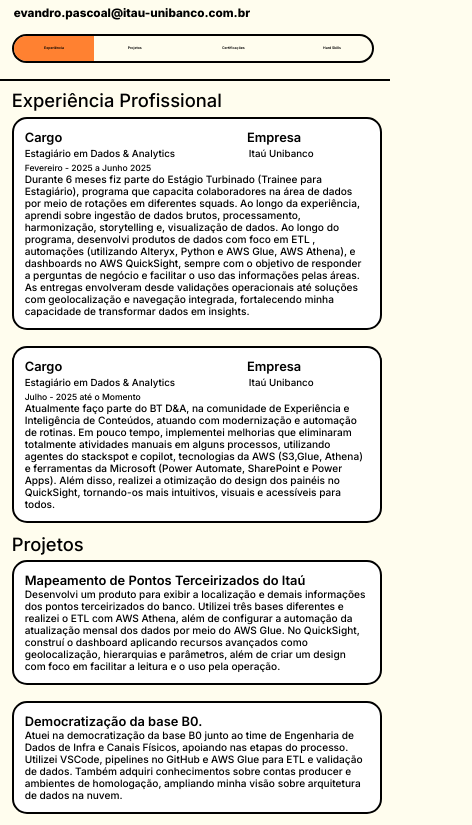
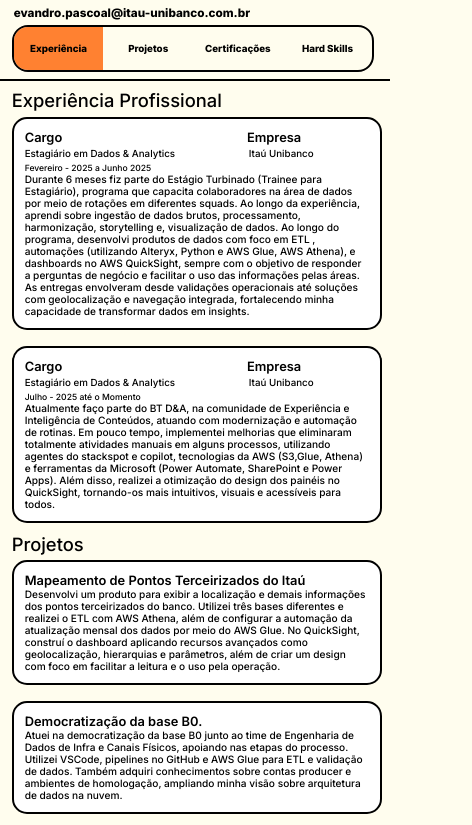
Before and after one commit to EvandroPascoal/Portfolio, a plain HTML site: page index.html in a window 390 px wide. Shown: the part 151-976 px from the top of the page, 472 px wide, since content can reach past the window. Drawn offline with Linux system fonts and the light colour scheme.

Commit message:
att js css

```diff
--- a/script.js
+++ b/script.js
@@ -177,3 +177,19 @@
   atualizarDestaque();
   ativarHoverBadges();
 });
+
+// ----------------------
+
+const style2 = document.querySelector('link[href="style_2.css"]');
+
+function checarTamanhoTela() {
+  if (window.matchMedia("(max-width: 768px)").matches) {
+    style2.disabled = true;  // Desativa o CSS
+  } else {
+    style2.disabled = false; // Reativa quando voltar pro desktop
+  }
+}
+
+// Executa ao carregar e quando redimensionar
+checarTamanhoTela();
+window.addEventListener("resize", checarTamanhoTela);
--- a/style.css
+++ b/style.css
@@ -147,7 +147,6 @@
 
 .texto_hover_pro {
     height: 100%;
-    width: 25%;
     display: flex;
     align-items: center;
     justify-content: center;
@@ -155,6 +154,7 @@
     /* padding-left: 5%;
     padding-right: 5%; */
     transition: all 0.5s ease;
+    width: 25%;
 }
 
 .texto_hover_pro:hover{
@@ -164,7 +164,6 @@
 
 .texto_hover_hard {
     height: 100%;
-    width: 25%;
     display: flex;
     align-items: center;
     justify-content: center;
@@ -172,6 +171,7 @@
     /* padding-left: 5%;
     padding-right: 5%; */
     transition: all 0.5s ease;
+     width: 25%;
 }
 
 .texto_hover_hard:hover{
@@ -181,7 +181,6 @@
 
 .texto_hover_cert {
     height: 100%;
-    width: 25%;
     display: flex;
     align-items: center;
     justify-content: center;
@@ -191,6 +190,7 @@
     /* padding-left: 5%;
     padding-right: 5%; */
     transition: all 0.5s ease;
+    width: 25%;
 }
 
 .texto_hover_cert:hover{
@@ -427,6 +427,8 @@
 
 .ferramentas div img {
     width: 10vw;
+    height: 10vw;
+
     border-radius: 20px;
 }
 
@@ -651,28 +653,27 @@
 }
 
 .texto_hover_ex {
-
+    /* background-color: aqua; */
     border-bottom-left-radius:14px;
     border-top-left-radius:14px;
+    width: 25%;
+
+}
+.texto_hover_pro {
+
+    width: 25%;
+
+}
+
+.texto_hover_hard {
+
+    width: 25%;
 
 }
 
 
-
-.texto_hover_hard {
-    height: 100%;
-    display: flex;
-    align-items: center;
-    justify-content: center;
-    margin-left: 0;
-    padding-left: 5%;
-    padding-right: 5%;
-    transition: all 0.5s ease;
-}
-
-
 .texto_hover_cert {
-
+    width: 25%;
     border-bottom-right-radius:14px;
     border-top-right-radius:14px;
 
```
